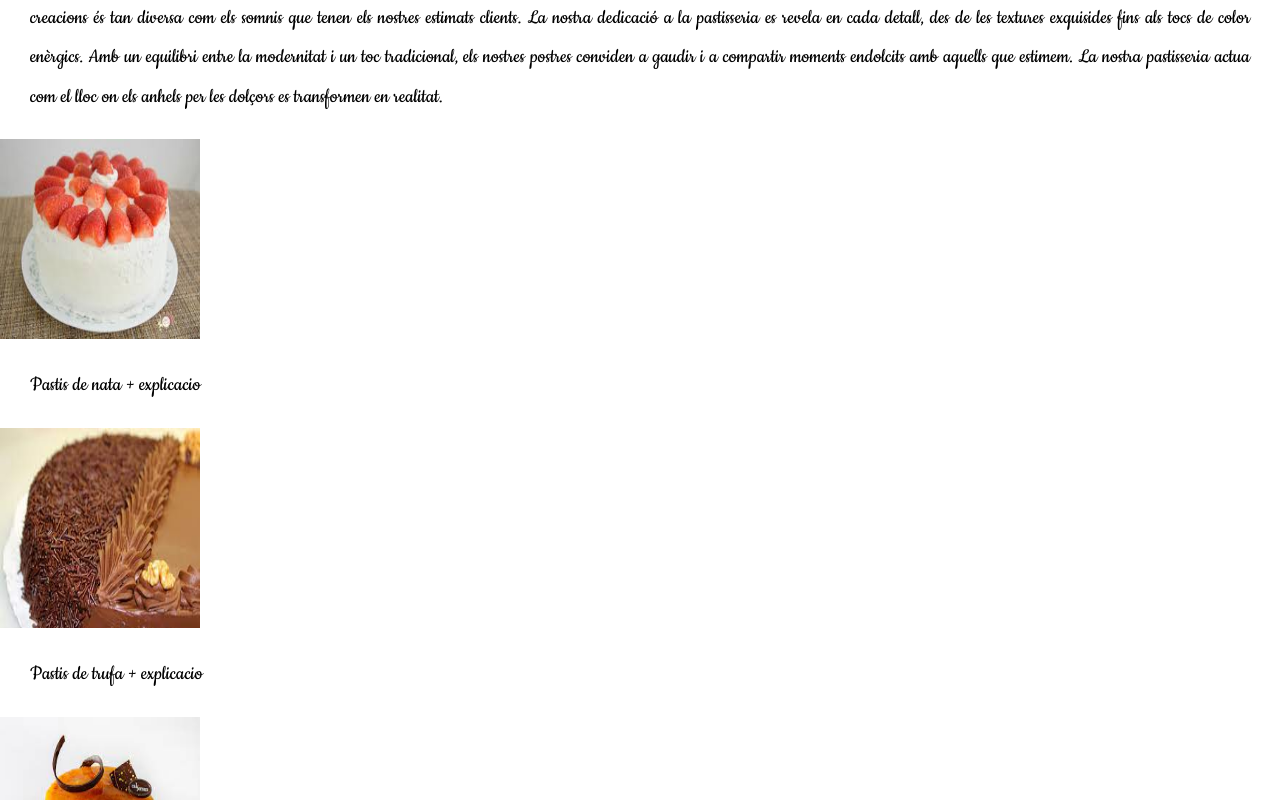
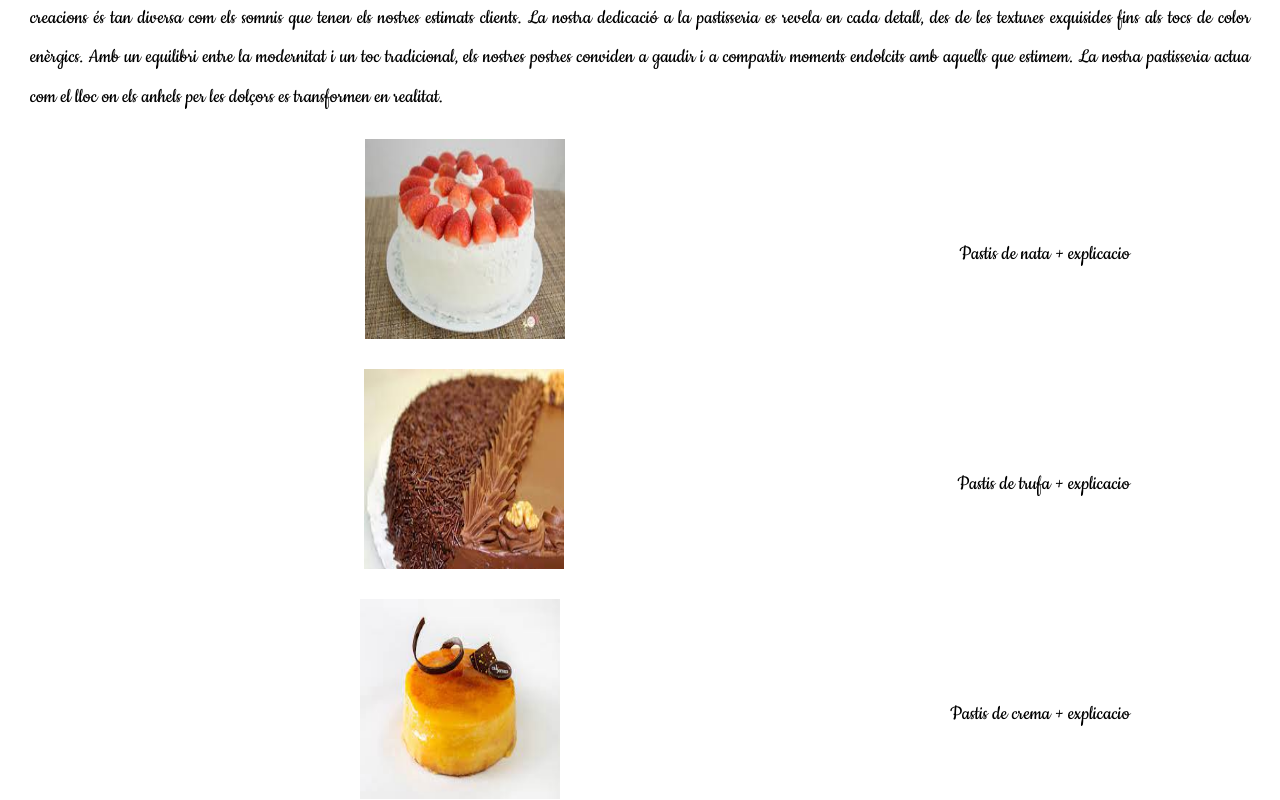
Before and after one commit to danicampdelacreu/pasteleria-casellas_react.js, a React (Create React App) app: page /pastel in a window 1280 px wide. Shown: the part 720-1520 px from the top of the page. Built offline with nearby package versions, Linux system fonts and the light colour scheme.

Commit message:
Css Briox & Paste Photos

```diff
--- a/src/routes/brioxeria/Brioxeria.css
+++ b/src/routes/brioxeria/Brioxeria.css
@@ -17,9 +17,17 @@
     font-size: 28px;
 }
 
-.briTypes img {
+.briTypes img{
+    display: block;
+    margin: auto;
+    width: 200px;
     height: 200px;
-    width: 200px;
+    margin-bottom: 30px;
+}
+.briTypes {
+    text-align: center;
+    display: block;
+    margin: auto;
 }
 
 .briGeneral p {
@@ -29,3 +37,22 @@
     margin-right: 30px;
     font-size: 22px;
 }
+
+.briCroisBig,
+.briCroisSmall,
+.briBriox,
+.briEncie,
+.briXuix,
+.briDonut{
+    align-items: center;
+    display: flex;
+}
+
+.briCroisBig p,
+.briCroisSmall p,
+.briBriox p,
+.briEncie p,
+.briXuix p,
+.briDonut p{
+    margin-right: 150px;
+}
--- a/src/routes/pasteleria/Pasteleria.css
+++ b/src/routes/pasteleria/Pasteleria.css
@@ -19,8 +19,17 @@
 }
 
 .pasteTypes img {
+    display: block;
+    margin: auto;
+    width: 200px;
     height: 200px;
-    width: 200px;
+    margin-bottom: 30px;
+}
+
+.pasteTypes {
+    text-align: center;
+    display: block;
+    margin: auto;
 }
 
 .pasteGeneral p {
@@ -30,3 +39,32 @@
     margin-right: 30px;
     font-size: 22px;
 }
+
+.pasteNata p,
+.pasteTrufa p,
+.pasteCrema p,
+.pasteXoco p,
+.pasteMusMad p,
+.pasteMusLlima p,
+.pasteMusTurro p,
+.pasteMusDosXoco p,
+.pasteMassi p,
+.pasteSach p,
+.pasteRed p{
+    margin-right: 150px;
+}
+
+.pasteNata,
+.pasteTrufa,
+.pasteCrema,
+.pasteXoco,
+.pasteMusMad,
+.pasteMusLlima,
+.pasteMusTurro,
+.pasteMusDosXoco,
+.pasteMassi,
+.pasteSach,
+.pasteRed {
+    align-items: center;
+    display: flex;
+}
```
